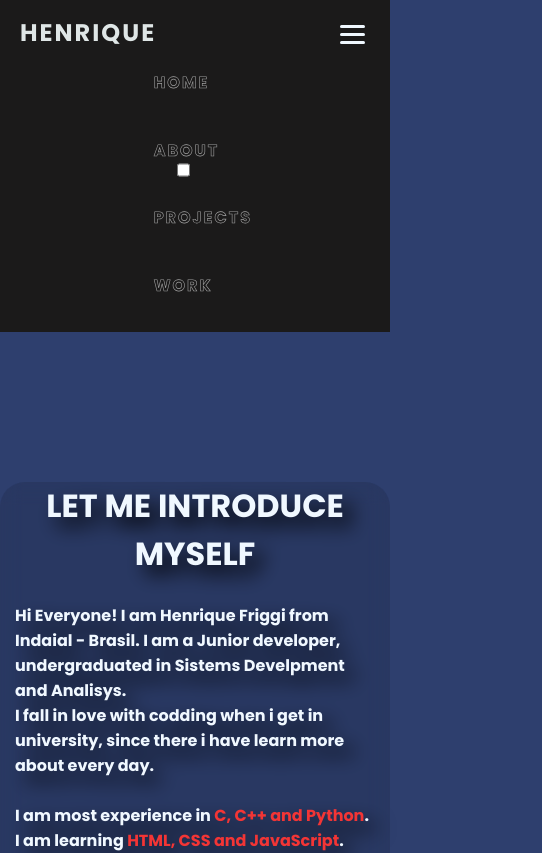
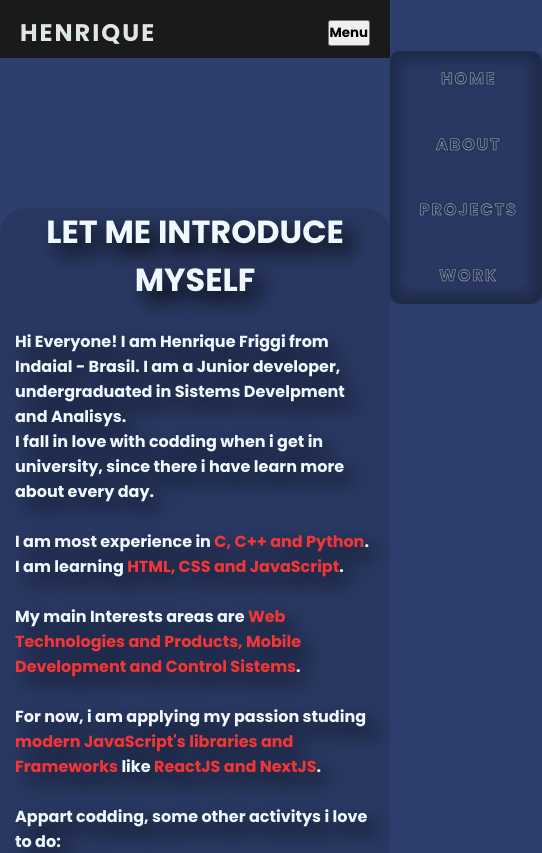
Before and after one commit to Hfriggi/websiteNextJS, a Next.js app: page /about in a window 390 px wide. Shown: the top 853 px of the page, 542 px wide, since content can reach past the window. Built offline with nearby package versions, Linux system fonts and the light colour scheme.

Commit message:
responsivity

```diff
--- a/components/Header.js
+++ b/components/Header.js
@@ -1,4 +1,5 @@
 import Head from 'next/head'
+
 
 export const Header = () => {
     return (
@@ -8,9 +9,8 @@ export const Header = () => {
                     Henrique
                 </h1>
             </div>
-            <input type='checkbox' id='check'/>
             <div className='menu'>
-                <ul className='ul'>
+                <ul className='navList' id ='navList'>
                     <li className='li'>
                         <a className='a' href='/' data-text='&nbsp;Home'>&nbsp;Home</a>
                     </li>
@@ -25,12 +25,9 @@ export const Header = () => {
                     </li>
                 </ul>
             </div>
-            <label for='check' className='burgerBtn'>
-                <div className='line1'></div>
-                <div className='line2'></div>
-                <div className='line3'></div>
-            </label>
+            <button id='burgerBtn'>Menu</button>
             <link rel="stylesheet" href="https://cdn.jsdelivr.net/gh/devicons/devicon@v2.15.1/devicon.min.css"></link>
         </nav>
+
     )
 }
--- a/pages/index.js
+++ b/pages/index.js
@@ -41,6 +41,7 @@ function Home(){
                 </div>
             </div>
         </center>
+        <script src="mobile-navbar.js"></script>
     </body>
     <Footer />
     </Fragment>
--- a/styles/styles.css
+++ b/styles/styles.css
@@ -512,47 +512,50 @@ body
 
 @media (max-width: 700px)
 {
-  .ml-auto
+  body
   {
+    overflow-x: hidden;
+  }
+  .navList
+  {
+    position: absolute;
+    top: 6vh;
+    right: 0;
+    width: 18vh;
+    height: 30vh;
+    align-items: center;
     transition: .5s;
+    flex-direction: column;
+    filter:drop-shadow(0 0 2px);
+    background: rgba(0, 0, 0, 0.05);
+    backdrop-filter: blur(10px);
+    justify-content: space-around;
+    transform: translateX(100%);
+    border-radius: 10px;
+    transition: transform 0.3s ease-in;
   }
-  .ul
+  .burgerBtn
   {
-		width: 100%;
-		height: 300px;
-		top: 30px;
-		left: -60%;
-    display: grid;
-    padding: 20px 0px;
-    transition: .5s;
+    display: block;
   }
-  .ul .li
+  .navList .li
   {
     transition: all .5s;
   }
 
-  .check:checked ~ .ul
+  .checkbox:checked .navList
   {
 		display: none;
 	}
 }
 @media (min-width: 700px)
 {
-  .burgerBtn
+  #burgerBtn
   {
     display: none;
   }
 }
-
-.burgerBtn div
+.navList.active
 {
-  width: 25px;
-  height: 3px;
-  background-color: aliceblue;
-  margin: 5px;
-  border-radius: 10px;
+  transform: translateX(0);
 }
-.burgerBtn
-{
-  cursor: pointer;
-}
```
Also changed, not shown: components/mobile-navbar.js (added, +8 -0 lines).
